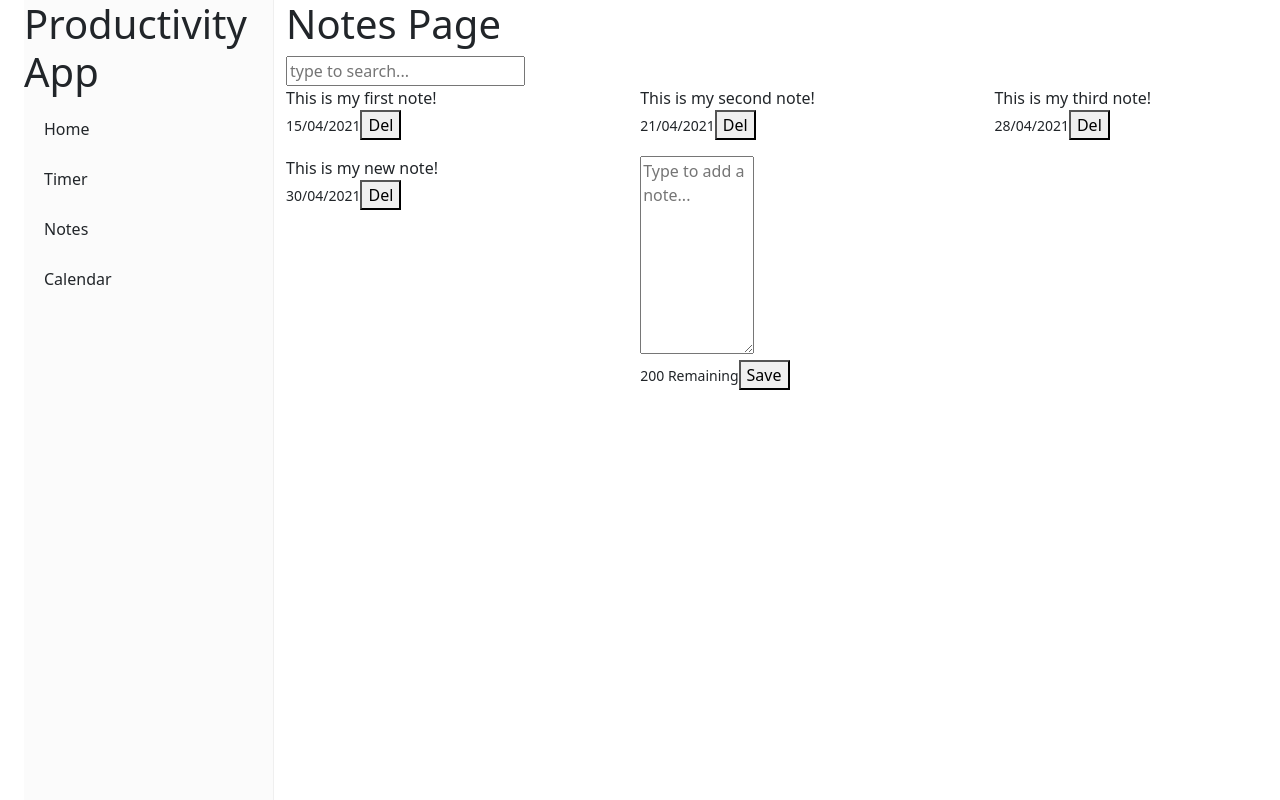
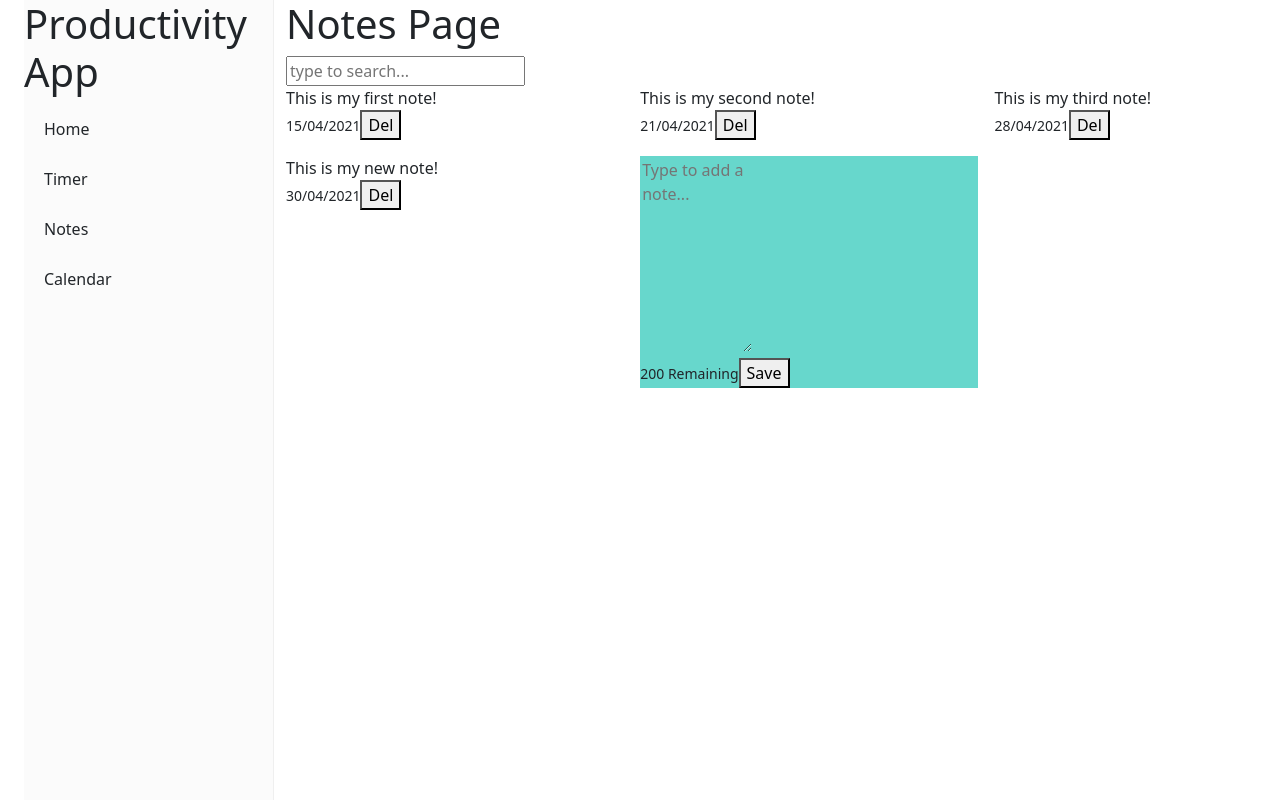
Before and after one commit to dsciocan/TimeWise, a React (Vite) app: page /notes in a window 1280 px wide. Shown: the top 800 px of the page. Built offline with nearby package versions, Linux system fonts and the light colour scheme.

Commit message:
styling notes added

```diff
--- a/src/components/Notes/Notes.css
+++ b/src/components/Notes/Notes.css
@@ -3,3 +3,13 @@
   grid-gap: 1rem;
   grid-template-columns: repeat(auto-fill, minmax(250px, 1fr));
 }
+
+.note.new {
+  background-color: #67d7cc;
+}
+
+textarea {
+  border: none;
+  resize: none;
+  background-color: #67d7cc;
+}
```
